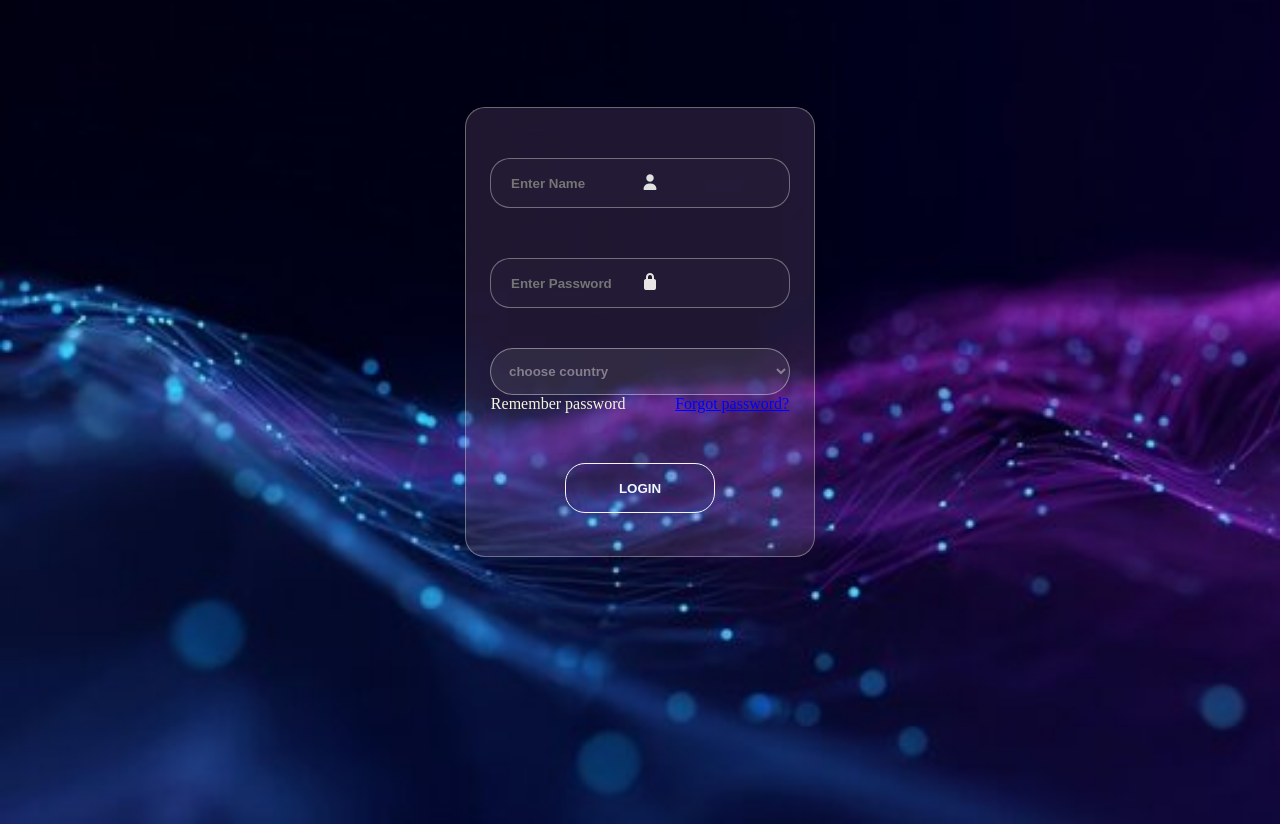
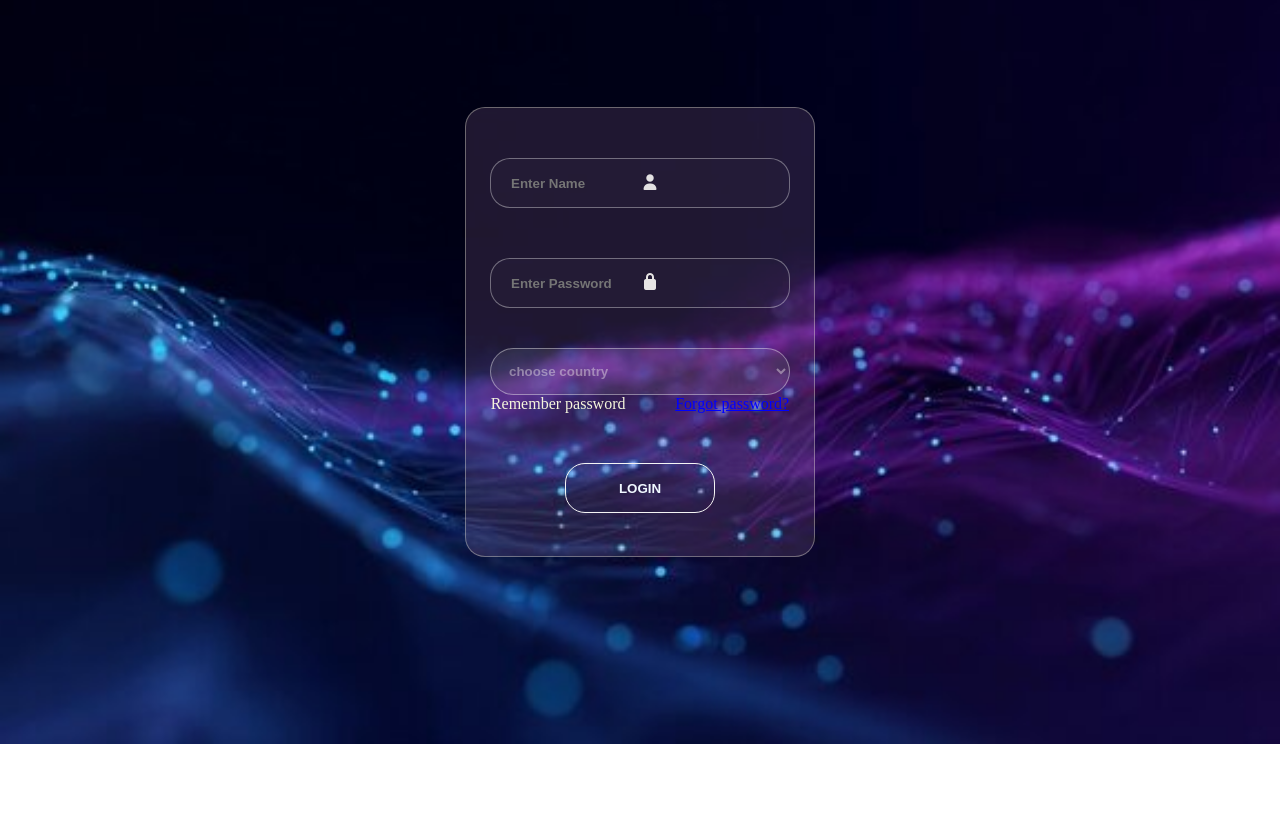
Before and after one commit to saswat-swain/login-page, a plain HTML site: page index.html in a window 1280 px wide. Shown: the part 56-880 px from the top of the page. After the commit the page ends 800 px from the top, so only its background shows below. Drawn offline with Linux system fonts and the light colour scheme; a web font is replaced by a local one.

Commit message:
updated commit

```diff
--- a/style.css
+++ b/style.css
@@ -9,7 +9,7 @@ body{
     background-image: url(login-background-img.jpg);
     background-repeat: no-repeat;
     background-size: cover;
-   min-height: 110vh;
+   min-height: 100vh;
 
 }
 .nav{
```
